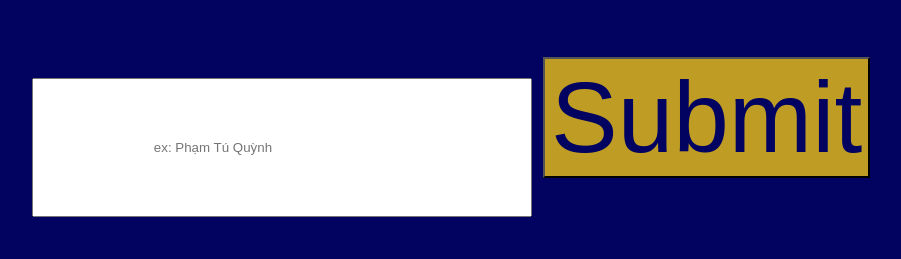
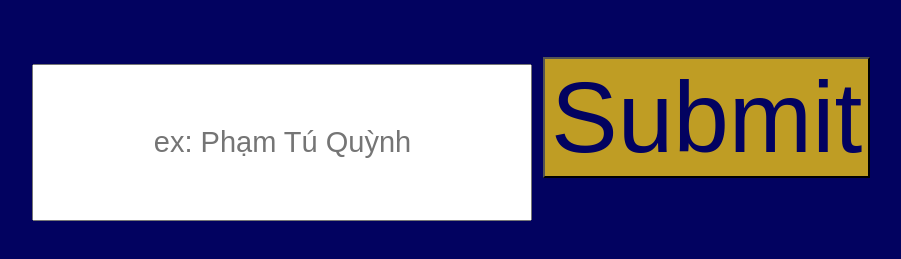
Before and after one commit to hakujukaedehara/VIB, a plain HTML site: page index.html in a window 1280 px wide. Shown: the part 537-796 px from the top of the page, without its empty margins (189-1090 px from the left). Drawn offline with Linux system fonts and the light colour scheme.

Commit message:
Update index.html

```diff
--- a/index.html
+++ b/index.html
@@ -27,6 +27,7 @@
                     color:  rgb(2, 2, 96);
                 }
                 input {
+                    font-size: 29px;
                     width: 500px;
                     padding: 60px 120px;
                     margin: auto;
```
